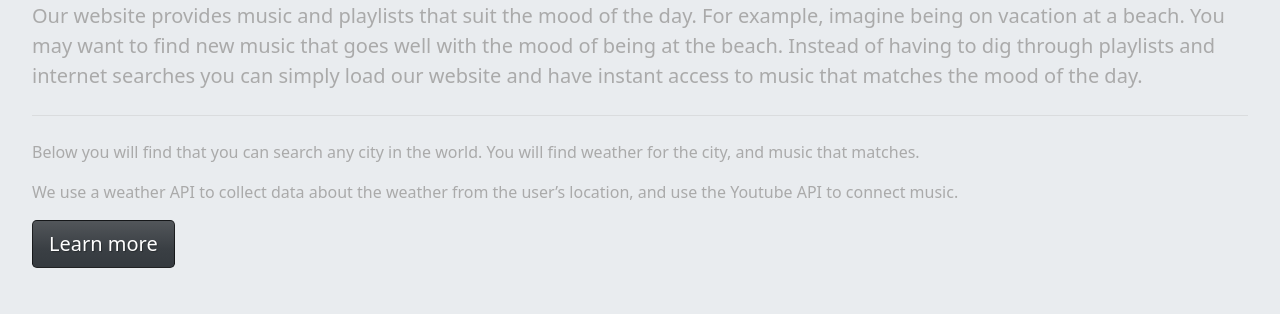
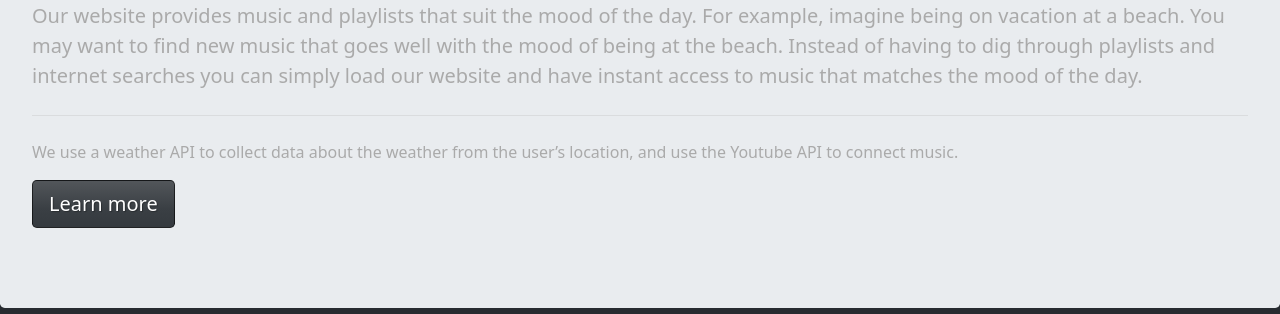
Before and after one commit to tjtahmas/API-Project-1, a plain HTML site: page index.html in a window 1280 px wide. Shown: the part 168-482 px from the top of the page. Drawn offline with nearby package versions, Linux system fonts and the light colour scheme.

Commit message:
Up to date

```diff
--- a/index.html
+++ b/index.html
@@ -22,8 +22,6 @@
       website and have instant access to music that matches the mood of the day.
     </p>
     <hr class="my-4">
-    <p>Below you will find that you can search any city in the world. You will find weather for the city, and music that
-      matches.</p>
     <p>We use a weather API to collect data about the weather from the user’s location, and use the Youtube API to
       connect music.
     </p>
```
